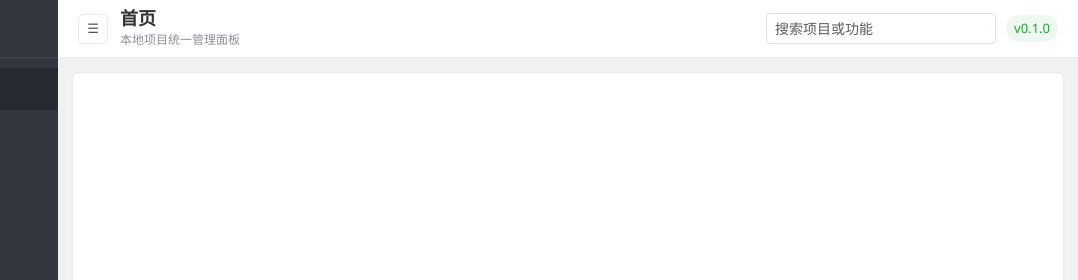
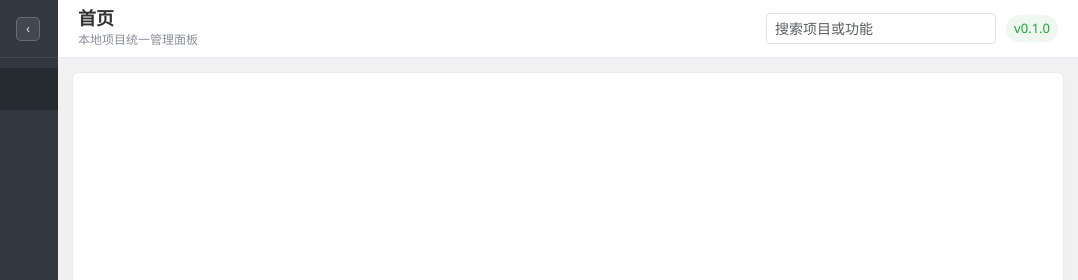
Before and after one commit to Wjinlei/project-manager, an Electron app: page renderer/index.html in a window 1200 px wide. Shown: the top 280 px of the page, 122-1200 px from the left. Drawn offline with nearby package versions, Linux system fonts and the light colour scheme; no server answers.

Commit message:
fix(ui): 将侧边栏收起按钮移入侧边栏
- 收起展开按钮移动到侧边栏品牌区域
- 收起后按钮仍保留可点击
- 调整按钮在展开和收起状态下的样式

```diff
--- a/renderer/css/style.css
+++ b/renderer/css/style.css
@@ -48,7 +48,7 @@ body {
 
 .sidebar-collapsed .sidebar-brand {
   justify-content: center;
-  padding: 0;
+  padding: 0 8px;
 }
 
 .sidebar-collapsed .nav-item {
@@ -67,6 +67,15 @@ body {
   gap: 10px;
   padding: 0 18px;
   border-bottom: 1px solid rgba(255, 255, 255, 0.08);
+}
+
+.sidebar-brand .sidebar-toggle {
+  margin-left: auto;
+}
+
+.sidebar-collapsed .sidebar-toggle {
+  margin-left: 0;
+  transform: rotate(180deg);
 }
 
 .brand-icon {
@@ -149,12 +158,13 @@ body {
 }
 
 .sidebar-toggle {
-  width: 30px;
-  height: 30px;
-  border: 1px solid var(--bt-border);
+  width: 24px;
+  height: 24px;
+  border: 1px solid rgba(255, 255, 255, 0.2);
   border-radius: 5px;
-  color: #555;
-  background: #fff;
+  color: #d7dde5;
+  background: rgba(255, 255, 255, 0.08);
+  line-height: 1;
 }
 
 .page-title {
--- a/renderer/index.html
+++ b/renderer/index.html
@@ -14,6 +14,7 @@
       <div class="sidebar-brand">
         <span class="brand-icon">PM</span>
         <span class="brand-text">项目面板</span>
+        <button class="sidebar-toggle" id="sidebarToggle" type="button" title="收起/展开侧边栏">‹</button>
       </div>
       <nav class="sidebar-nav" id="sidebarNav">
         <button class="nav-item active" data-page="dashboard">
@@ -42,7 +43,6 @@
     <main class="main-panel">
       <header class="topbar">
         <div class="topbar-title">
-          <button class="sidebar-toggle" id="sidebarToggle" type="button">☰</button>
           <div>
             <h1 class="page-title" id="pageTitle">首页</h1>
             <p class="page-subtitle">本地项目统一管理面板</p>
```
